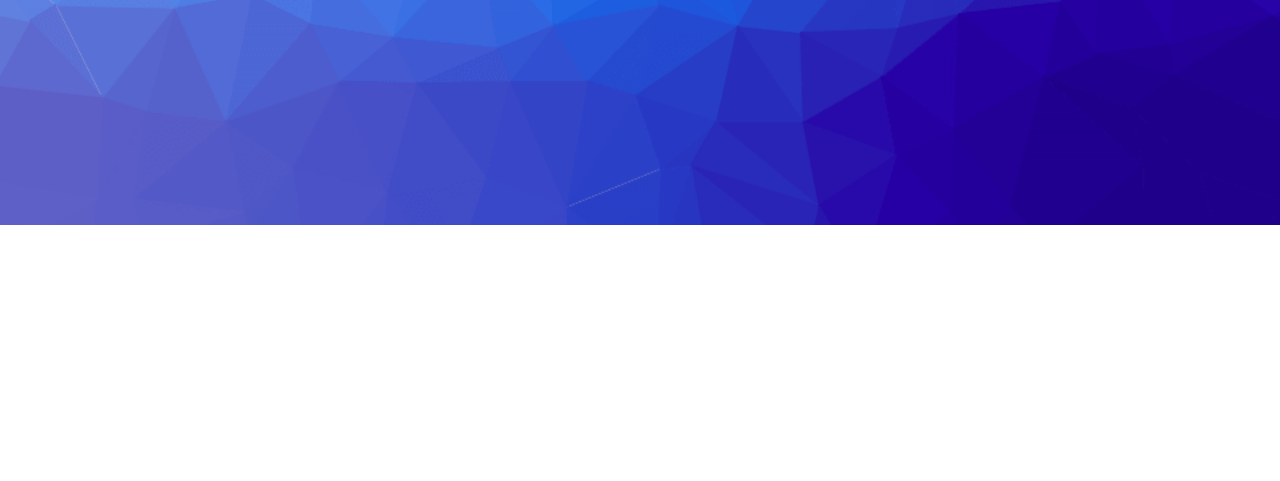
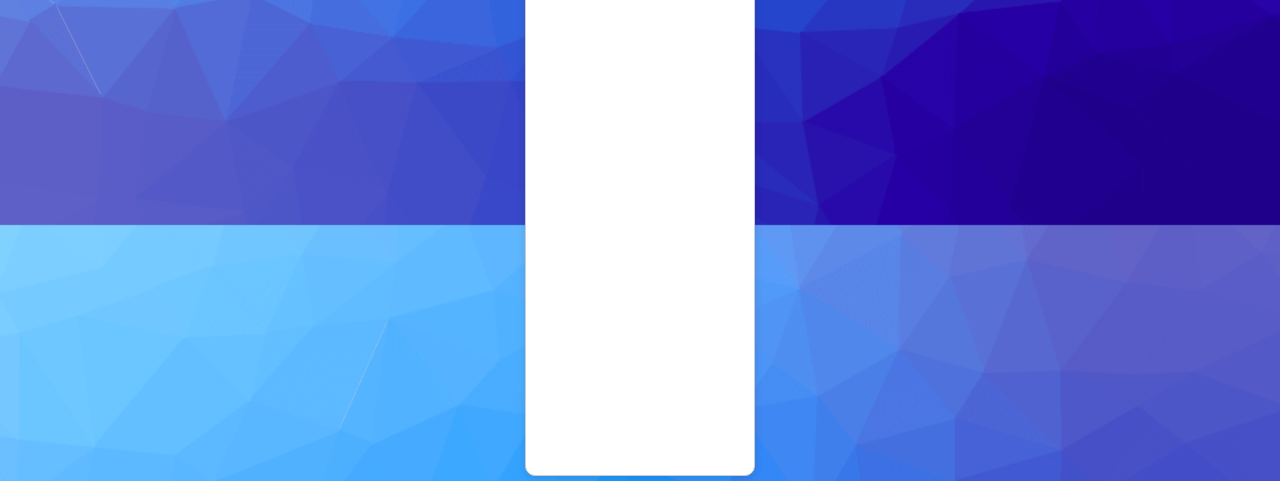
Before and after one commit to Kesterholtem21/StoryStream, a Python web app: template templates/viewedPage.html in a window 1280 px wide. Shown: the part 575-1056 px from the top of the page. Before the commit the page ends 800 px from the top, so only its background shows below. Run offline with Jinja, Linux system fonts and the light colour scheme; the template is opened without the code that fills it: most values are stand-ins (such as "Sample title", 1, 10 or a date in 2020); grey boxes marked "Sample" are stand-in pictures; some libraries are stand-ins or nearby versions.

Commit message:
Update UI

```diff
--- a/static/styles.css
+++ b/static/styles.css
@@ -52,7 +52,7 @@ input[type=submit]:hover {
     background-color: rgb(90, 44, 198);
 }
 
-#password-text{
+#password-text {
     font-size: large;
     padding: 10px;
 }
@@ -499,6 +499,24 @@ view-container .item {
     transition: transform 0.3s ease, box-shadow 0.3s ease;
 }
 
+
+view-container .movie-item {
+    background-color: #ffffff;
+    padding: 20px;
+    border-radius: 10px;
+    border: 1px solid #ccc;
+    width: 230px;
+    /* Set your desired width */
+    display: flex;
+    flex-direction: column;
+    align-items: center;
+    text-align: center;
+    font-size: 0.8em;
+    margin: 5px;
+    box-shadow: 0 4px 8px rgba(0, 0, 0, 0.1);
+    transition: transform 0.3s ease, box-shadow 0.3s ease;
+}
+
 .movie-poster {
     width: 100%;
     height: auto;
@@ -522,6 +540,20 @@ view-container .item-title {
     /* Dark color for readability */
 }
 
+view-container .movie-item-title {
+    font-size: 1.5em;
+    /* font-weight: bold; */
+    margin: 10px 0;
+    color: #333;
+    /* Dark color for readability */
+    white-space: normal;
+    /* Allow text wrapping */
+    word-wrap: break-word;
+    /* Break long words */
+    overflow-wrap: break-word;
+    /* Ensures word breaking */
+}
+
 /* Short description of the movie or book */
 view-container .item-description {
     font-size: 1em;
@@ -535,10 +567,18 @@ view-container .item-description {
     display: grid;
     grid-template-columns: repeat(auto-fill, minmax(200px, 1fr));
     /* Adjusted for better card fit */
-    gap: 16px;
-    margin-left: 15%;
-    margin-right: 15%;
+    gap: 10px;
+    margin-left: 10%;
+    margin-right: 10%;
     margin-top: 40px;
+}
+
+.grid-container {
+    display: flex;
+    justify-content: center;
+    /* Horizontal centering */
+    height: 100vh;
+    /* Full viewport height */
 }
 
 /* List view styling */
@@ -714,6 +754,7 @@ view-container .item-description {
     font-weight: lighter;
     font-size: medium;
 }
+
 .delete-button {
     background-color: #f1f1f1;
     border: none;
@@ -725,11 +766,11 @@ view-container .item-description {
     transition: background-color 0.3s;
 }
 
-.delete-button:hover{
+.delete-button:hover {
     background-color: cornflowerblue;
 }
 
-.user-paragraph{
+.user-paragraph {
     padding-top: 20px;
 }
 
--- a/templates/favoritesPage.html
+++ b/templates/favoritesPage.html
@@ -59,7 +59,7 @@
     <view-container id="movies" class="grid-view tab-content active">
         {% if movies %}
         {% for movie in movies %}
-        <div class="item">
+        <div class="movie-item">
             <button type="button" class="btn" data-bs-toggle="modal" data-bs-target="#formModal"
                 data-title="{{movie.title}}" data-author="{{movie.release_date}}"
                 data-image="https://image.tmdb.org/t/p/w500{{ movie.poster_path }}" data-genres="{{movie.genres}}"
@@ -67,7 +67,7 @@
                 data-type="Movie">
                 <img class="movie-poster" src="https://image.tmdb.org/t/p/w500/{{ movie.poster_path }}"
                     alt="{{ movie.title }}">
-                <h3 class="item-title">{{ movie.title }}</h3>
+                <h3 class="movie-item-title">{{ movie.title }}</h3>
             </button>
             <i class="fa-solid fa-heart favorite-icon active favorited" data-id="{{ movie.id }}" data-type="movie"></i>
         </div>
--- a/templates/viewedPage.html
+++ b/templates/viewedPage.html
@@ -56,20 +56,24 @@
     </div>
 
 
+    <div class="grid-container">
         <view-container id="movies" class="grid-view tab-content active">
             {% if movie_results %}
             {% for movie in movie_results %}
-        <div class="item">
+            <div class="movie-item">
                 <img class="movie-poster" src="https://image.tmdb.org/t/p/w500{{ movie.poster_path }}"
                     alt="{{ movie.title }}">
-            <h3 class="item-title">{{ movie.title }}</h3>
-            <i class="fa-solid fa-heart favorite-icon active favorited" data-id="{{ movie.id }}" data-type="movie"></i>
+                <h3 class="movie-item-title">{{ movie.title }}</h3>
+                <i class="fa-solid fa-heart favorite-icon active favorited" data-id="{{ movie.id }}"
+                    data-type="movie"></i>
             </div>
             {% endfor %}
             {% else %}
             <h1>Sorry, no movies Recommended.</h1>
             {% endif %}
         </view-container>
+    </div>
+
 
 
     <view-container id="books" class="grid-view tab-content">
```
Also changed, not shown: templates/homePage.html (+6 -6 lines). Lines whose indentation alone changed are shown as unchanged.
